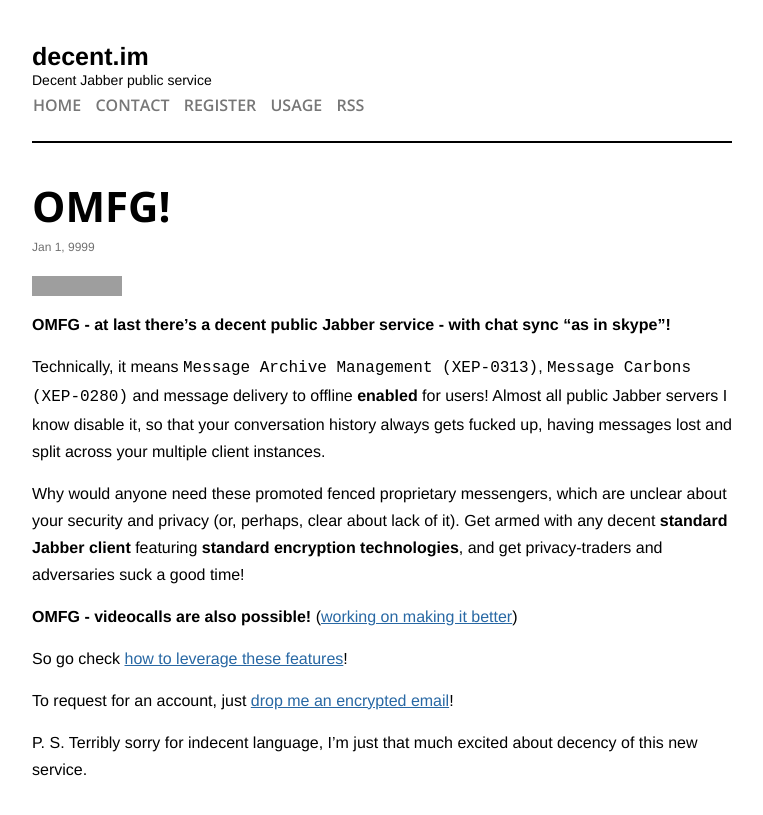
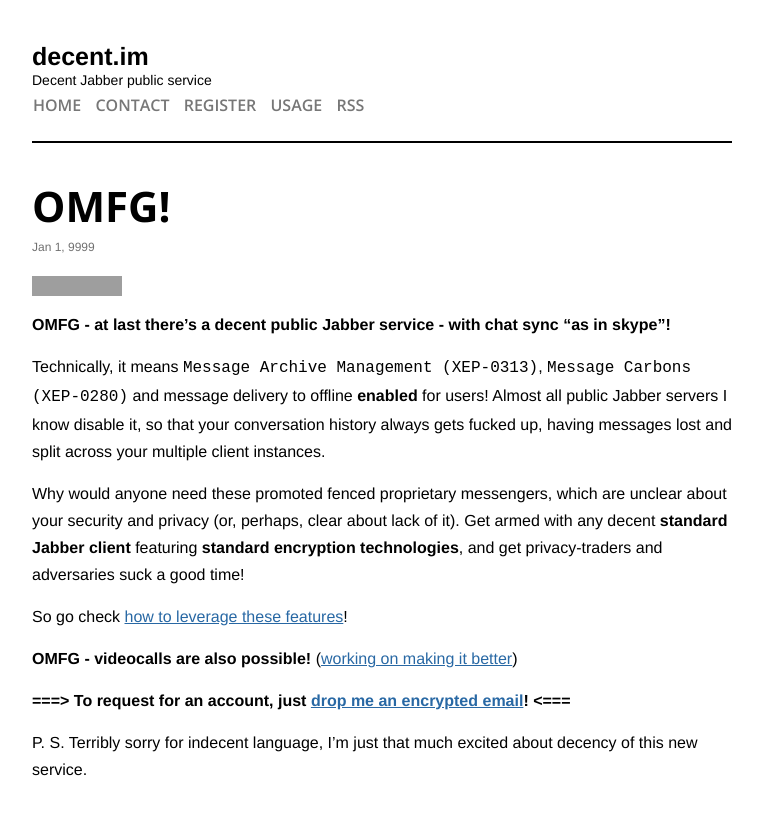
Before and after one commit to decent-im/decent-im.github.io, a Jekyll site: the page built from _posts/9999-01-01-top-post.md, in a window 1280 px wide. Shown: the top 815 px of the page, without its empty margins (258-1021 px from the left). Built offline with Jekyll 4.4.1, drawn with Linux system fonts in a browser that asks for light colours; grey boxes are pictures that could not be loaded.

````diff
--- a/_posts/9999-01-01-top-post.md
+++ b/_posts/9999-01-01-top-post.md
@@ -12,10 +12,10 @@ Technically, it means ```Message Archive Management (XEP-0313)```, ```Message Ca
 
 Why would anyone need these promoted fenced proprietary messengers, which are unclear about your security and privacy (or, perhaps, clear about lack of it). Get armed with any decent **standard Jabber client** featuring **standard encryption technologies**, and get privacy-traders and adversaries suck a good time!
 
+So go check [how to leverage these features](/usage/)!
+
 **OMFG - videocalls are also possible!** ([working on making it better](https://www.bountysource.com/issues/18153806-support-audio-video-calls-encryption/backers))
 
-So go check [how to leverage these features](/usage/)!
-
-To request for an account, just [drop me an encrypted email](https://encrypt.to/0xD56A7CD0C6FCDB11)!
+**===> To request for an account, just [drop me an encrypted email](https://encrypt.to/0xD56A7CD0C6FCDB11)! <===**
 
 P. S. Terribly sorry for indecent language, I'm just that much excited about decency of this new service.
````
